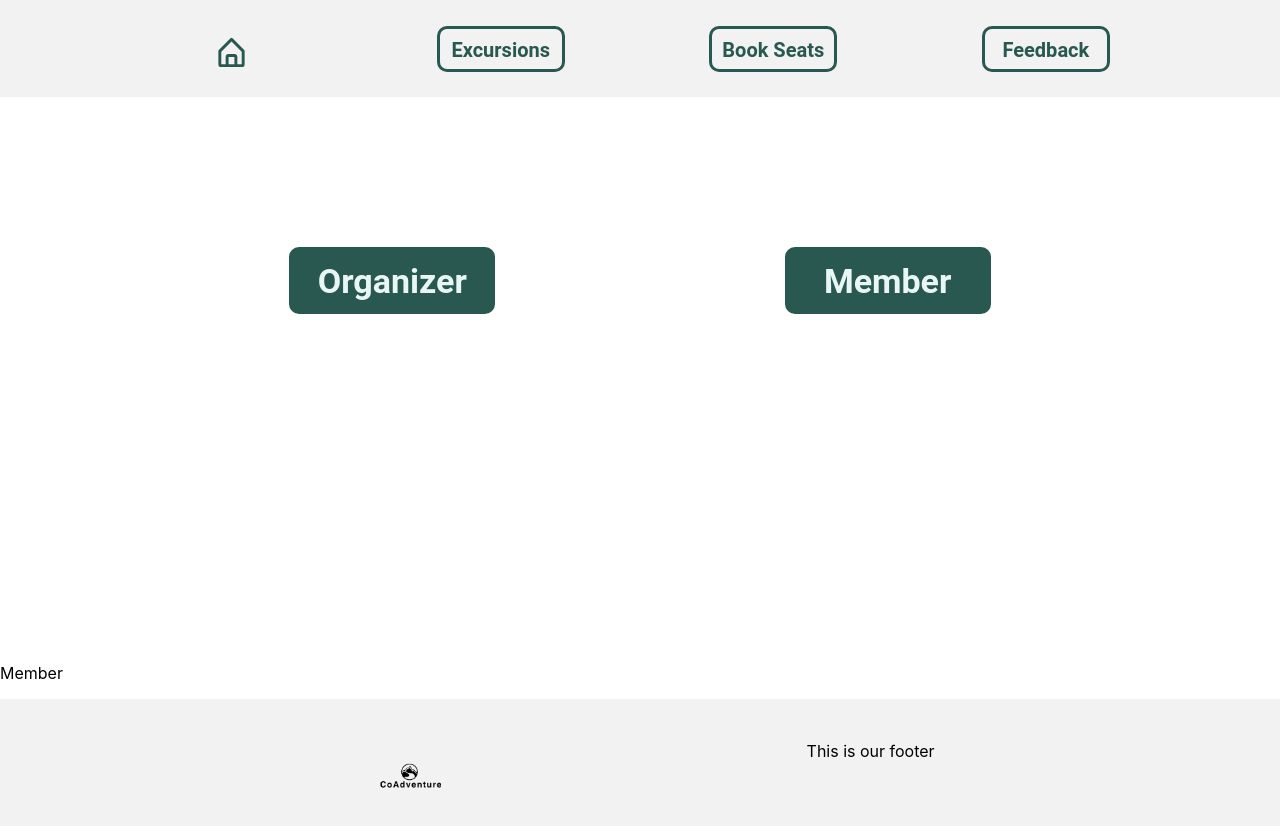
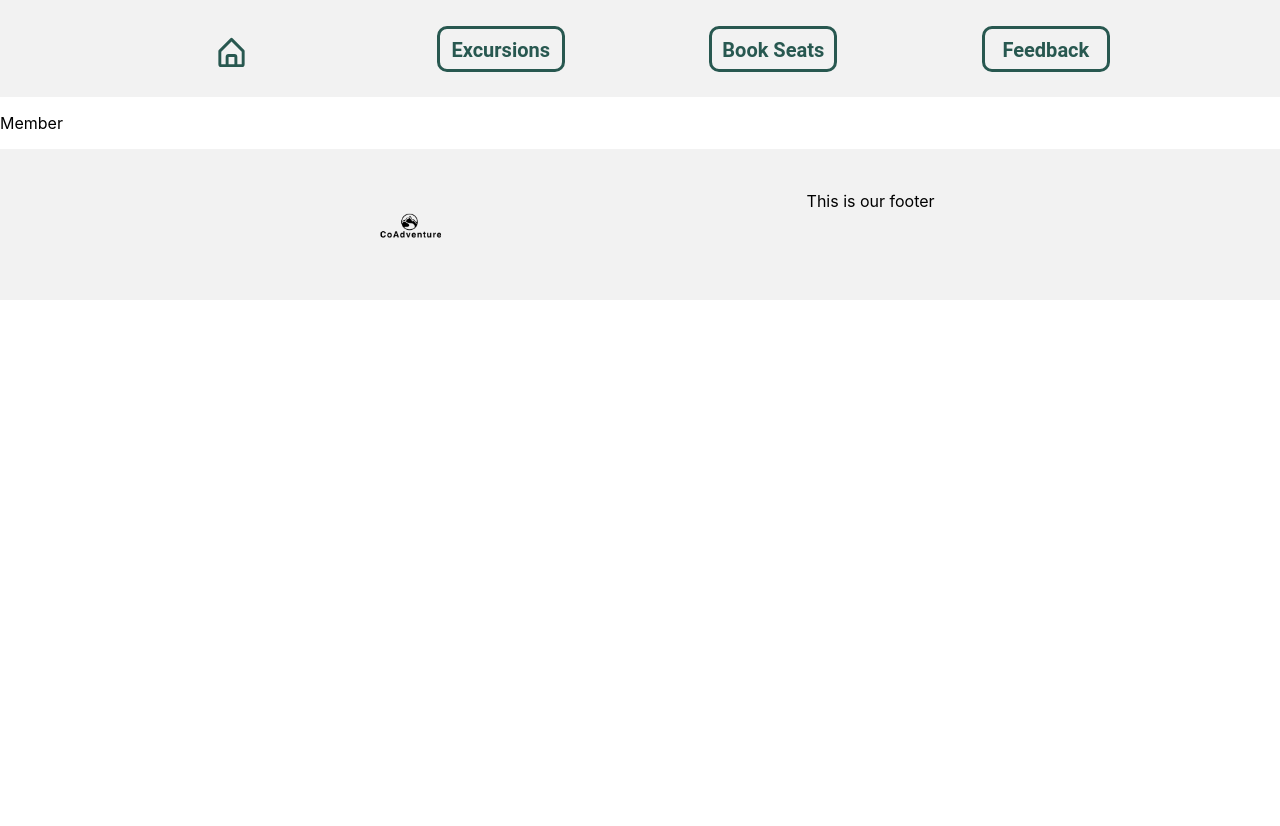
Before and after one commit to EliBB/TID_Group6, a React (Create React App) app in the folder coadventure/: page /member in a window 1280 px wide. Shown: the top 826 px of the page. After the commit the page ends 800 px from the top, so only its background shows below. Built offline with nearby package versions, Linux system fonts and the light colour scheme.

Commit message:
Links added

```diff
--- a/coadventure/src/components/Footer/Footer.css
+++ b/coadventure/src/components/Footer/Footer.css
@@ -3,6 +3,9 @@
     justify-content: space-evenly;
     background-color: #F2F2F2;
     padding: 2%;
+    flex-wrap: wrap;
+    position: relative;
+    bottom: 0;
 }
 
 .logo{
--- a/coadventure/src/components/MenuBar/MenuBar.css
+++ b/coadventure/src/components/MenuBar/MenuBar.css
@@ -4,6 +4,7 @@
     background-color: #F2F2F2;
     padding: 2%;
     flex-wrap: wrap;
+    margin: 0px;
 }
 
 .menu-link{
--- a/coadventure/src/components/MenuBar/MenuBar.js
+++ b/coadventure/src/components/MenuBar/MenuBar.js
@@ -4,6 +4,10 @@ import Home from './MenuBarItems/Home/Home';
 import Excursions from './MenuBarItems/Excursions/Excursions';
 import BookSeats from './MenuBarItems/BookSeats/BookSeats';
 import Feedback from './MenuBarItems/Feedback/Feedback';
+import Member from './MenuBarItems/Home/Member/Member';
+import Organizer from './MenuBarItems/Home/Organizer/Organizer';
+import MemberRegistration from './MenuBarItems/Home/Member/MemberRegistration';
+
 import './MenuBar.css';
 import { BiHomeAlt } from "react-icons/bi"
 
@@ -41,7 +45,10 @@ function MenuBar(){
                 <Route path="/excursions" render={Excursions}/>
                 <Route path="/bookSeats" render={BookSeats}/>
                 <Route path="/feedback" render={Feedback}/>
-                <Route path="/" render={Home}/>
+                <Route path="/organizer" render={Organizer}/>
+                <Route path="/member" render={Member}/>
+                <Route path="/memberRegistration" render={MemberRegistration}/>
+                <Route path="/" exact render={Home}/>
             </Switch>
         </BrowserRouter>
 
--- a/coadventure/src/components/MenuBar/MenuBarItems/Home/Home.css
+++ b/coadventure/src/components/MenuBar/MenuBarItems/Home/Home.css
@@ -1,13 +1,14 @@
 .home-container{
     display: flex;
     justify-content: space-evenly;
+    flex-wrap: wrap;
 
 }
 
 .home-col{
     display: flex;
-    min-height: 400px;
-    margin-top: 150px;
+    margin-top: 20%;
+    margin-bottom: 20%;
 }
 
 .home-btn{
--- a/coadventure/src/components/MenuBar/MenuBarItems/Home/Home.js
+++ b/coadventure/src/components/MenuBar/MenuBarItems/Home/Home.js
@@ -1,36 +1,32 @@
 import React from 'react';
-import {BrowserRouter as Router, Route, NavLink, Switch, BrowserRouter } from "react-router-dom";
-import Member from './Member/Member';
-import Organizer from './Organizer/Organizer';
+import { Link } from 'react-router-dom';
 import './Home.css';
+
 
 
 function Home(){
     return(
-        <BrowserRouter>
+
             <div className="home-container">
                 <div className="home-col">
                     <div className="home-btn">
-                        <NavLink to="/Organizer" activeStyle>
+                        <Link to="/organizer" activeStyle>
                             Organizer
-                        </NavLink>
+                        </Link>
                     </div>
                 </div>
 
                 <div className="home-col">
                     <div className="home-btn">
-                        <NavLink to="/Member" activeStyle>
+                        <Link to="/member" activeStyle>
                             Member
-                        </NavLink>
+                        </Link>
                     </div>
                 </div>
             </div>
 
-            <Switch>
-                <Route path="/organizer" render={Organizer}/>
-                <Route path="/member" render={Member}/>
-            </Switch>
-        </BrowserRouter>
+
+
 
     )
 }
```
